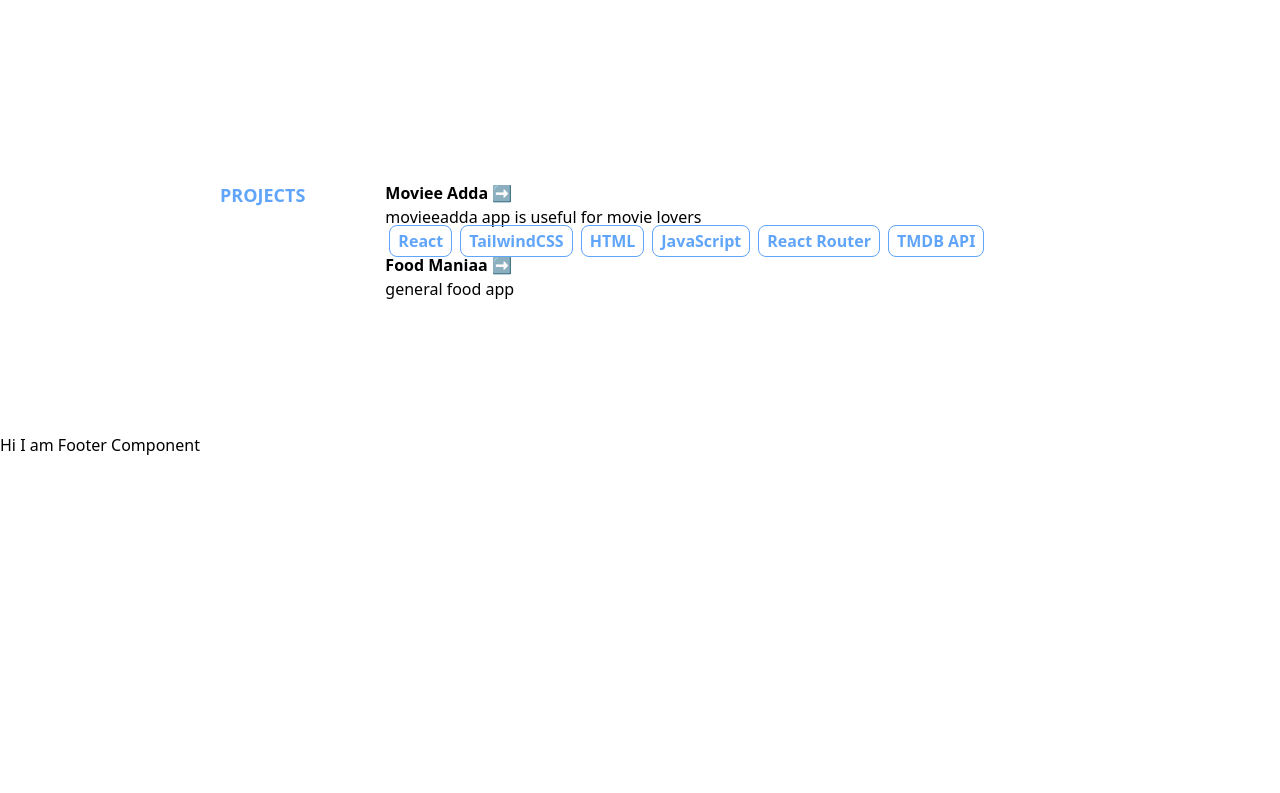
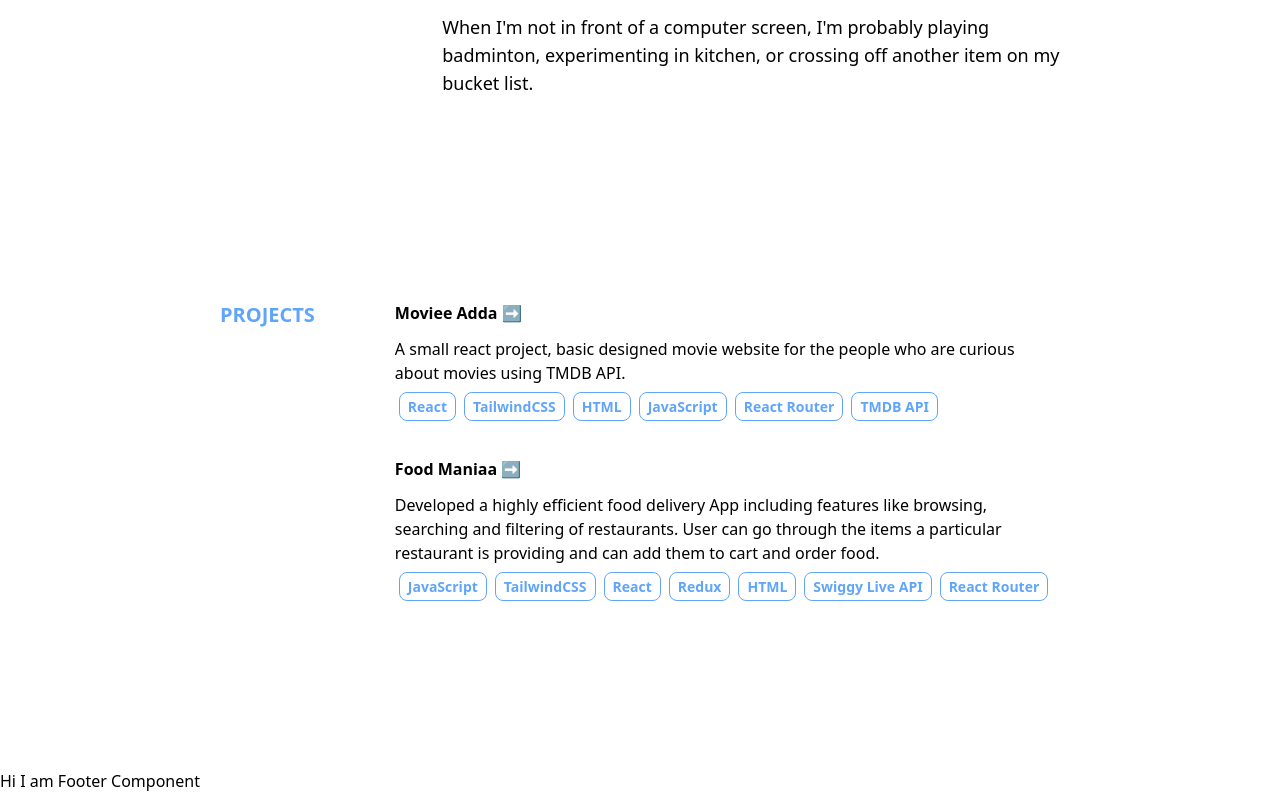
Before and after one commit to Shivanikanswal/portfolio, a JavaScript app: page / in a window 1280 px wide. Shown: the part 1019-1812 px from the top of the page. Before the commit the page ends 1476 px from the top, so only its background shows below. Built offline with nearby package versions, Linux system fonts and the light colour scheme.

Commit message:
project section updated

```diff
--- a/src/App.js
+++ b/src/App.js
@@ -4,7 +4,7 @@ import Footer from "./components/Footer";
 import ReactDOM from "react-dom/client";
 const AppLayout = () => {
   return (
-    <div>
+    <div className=" font-sans">
       <Header />
       <Body />
       <Footer />
--- a/src/components/Body.js
+++ b/src/components/Body.js
@@ -14,7 +14,7 @@ const Body = () => {
                   focused on creating user-centric web applications.{" "}
                 </p>
               </div>
-              <div className="text-xl max-w-[700px] font-normal font-sans items-center">
+              <div className="text-xl max-w-[700px] font-normal items-center">
                 <span>Get in Touch 👉 </span>
                 <span className="">
                   <a href="mailto:shivanikanswal@gmail.com">
@@ -33,10 +33,10 @@ const Body = () => {
         id="background"
         className="background-section flex py-24 px-40 justify-center"
       >
-        <div className=" mr-20 text-blue-400 font-semibold text-lg">
+        <div className=" mr-20 text-blue-400 font-semibold text-xl">
           BACKGROUND
         </div>
-        <div className=" font-light">
+        <div className=" font-light text-lg">
           <p className=" mb-3">
             I've had worked as an{" "}
             <span className=" font-normal">Magento Developer</span> at{" "}
@@ -61,16 +61,19 @@ const Body = () => {
         </div>
       </section>
       <section id="projects" className="projects-section flex py-24 px-40">
-        <div className=" mr-20 text-blue-400 font-semibold text-lg">
+        <div className=" mr-20 text-blue-400 font-semibold text-xl">
           PROJECTS
         </div>
         <div>
-          <div className="project-1">
-            <div className="project-name text-base font-semibold">
-              <a href="">Moviee Adda ➡</a>
+          <div className="project-1 mb-10">
+            <div className="project-name text-base font-semibold mb-3">
+              <a href="https://movieeadda.netlify.app/">Moviee Adda ➡</a>
             </div>
-            <p>movieeadda app is useful for movie lovers</p>
-            <div className="tech-used text-blue-400 font-semibold ">
+            <p className=" mb-3">
+              A small react project, basic designed movie website for the people
+              who are curious about movies using TMDB API.{" "}
+            </p>
+            <div className="tech-used text-blue-400 font-semibold text-sm">
               <span className=" border border-solid border-blue-400 m-1 rounded-lg px-2 py-1 ">
                 React
               </span>
@@ -91,15 +94,38 @@ const Body = () => {
               </span>
             </div>
           </div>
-          <div className="project-2">
-            <div className="project-name text-base font-semibold">
-              <a href="">Food Maniaa ➡</a>
+          <div className="project-2 mb-10">
+            <div className="project-name text-base font-semibold mb-3">
+              <a href="https://foodmaniaa.netlify.app/">Food Maniaa ➡</a>
             </div>
-            <p>general food app</p>
-            <div className="tech-used">
-              <span></span>
-              <span></span>
-              <span></span>
+            <p className="mb-3">
+              Developed a highly efficient food delivery App including features
+              like browsing, searching and filtering of restaurants. User can go
+              through the items a particular restaurant is providing and can add
+              them to cart and order food.
+            </p>
+            <div className="tech-used text-blue-400 font-semibold text-sm">
+              <span className=" border border-solid border-blue-400 m-1 rounded-lg px-2 py-1 ">
+                JavaScript
+              </span>
+              <span className=" border border-solid border-blue-400 m-1 rounded-lg px-2 py-1 ">
+                TailwindCSS
+              </span>
+              <span className=" border border-solid border-blue-400 m-1 rounded-lg px-2 py-1 ">
+                React
+              </span>
+              <span className=" border border-solid border-blue-400 m-1 rounded-lg px-2 py-1 ">
+                Redux
+              </span>
+              <span className=" border border-solid border-blue-400 m-1 rounded-lg px-2 py-1 ">
+                HTML
+              </span>
+              <span className=" border border-solid border-blue-400 m-1 rounded-lg px-2 py-1 ">
+                Swiggy Live API
+              </span>
+              <span className=" border border-solid border-blue-400 m-1 rounded-lg px-2 py-1 ">
+                React Router
+              </span>
             </div>
           </div>
         </div>
```
